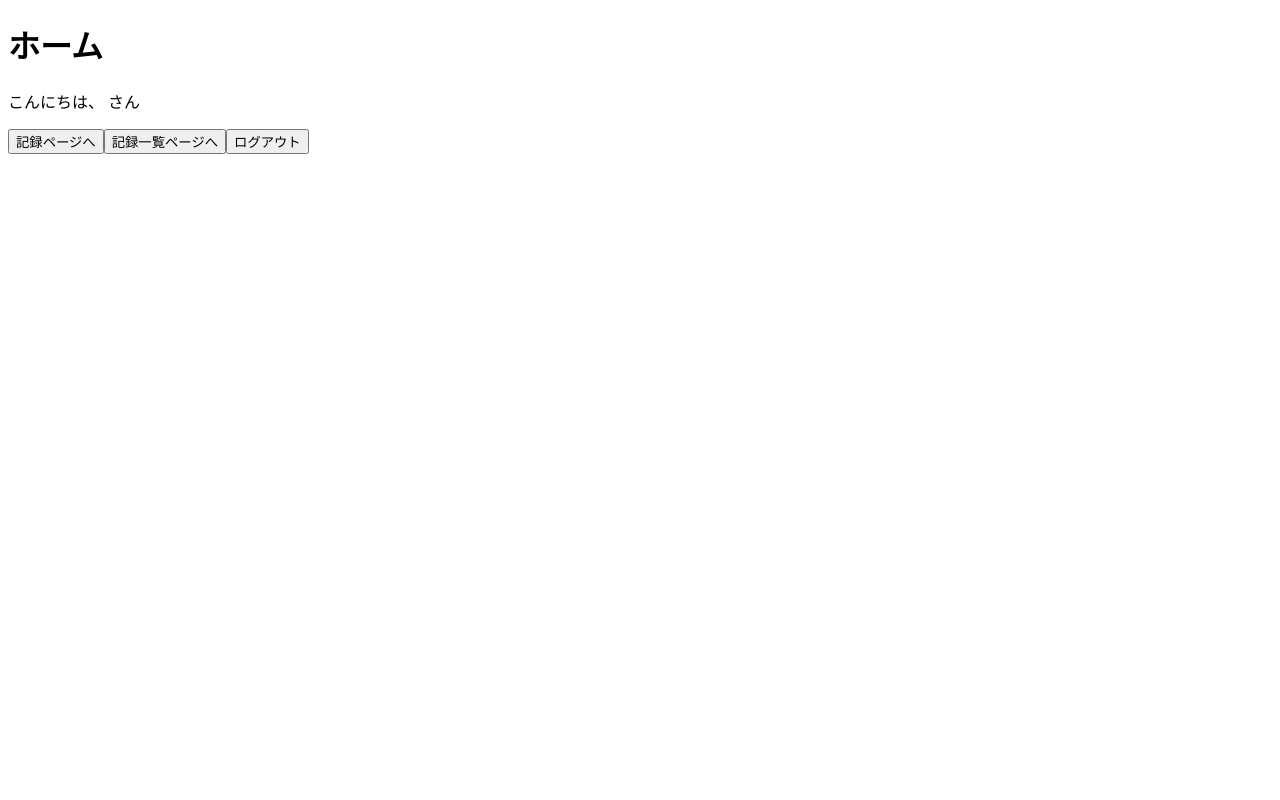
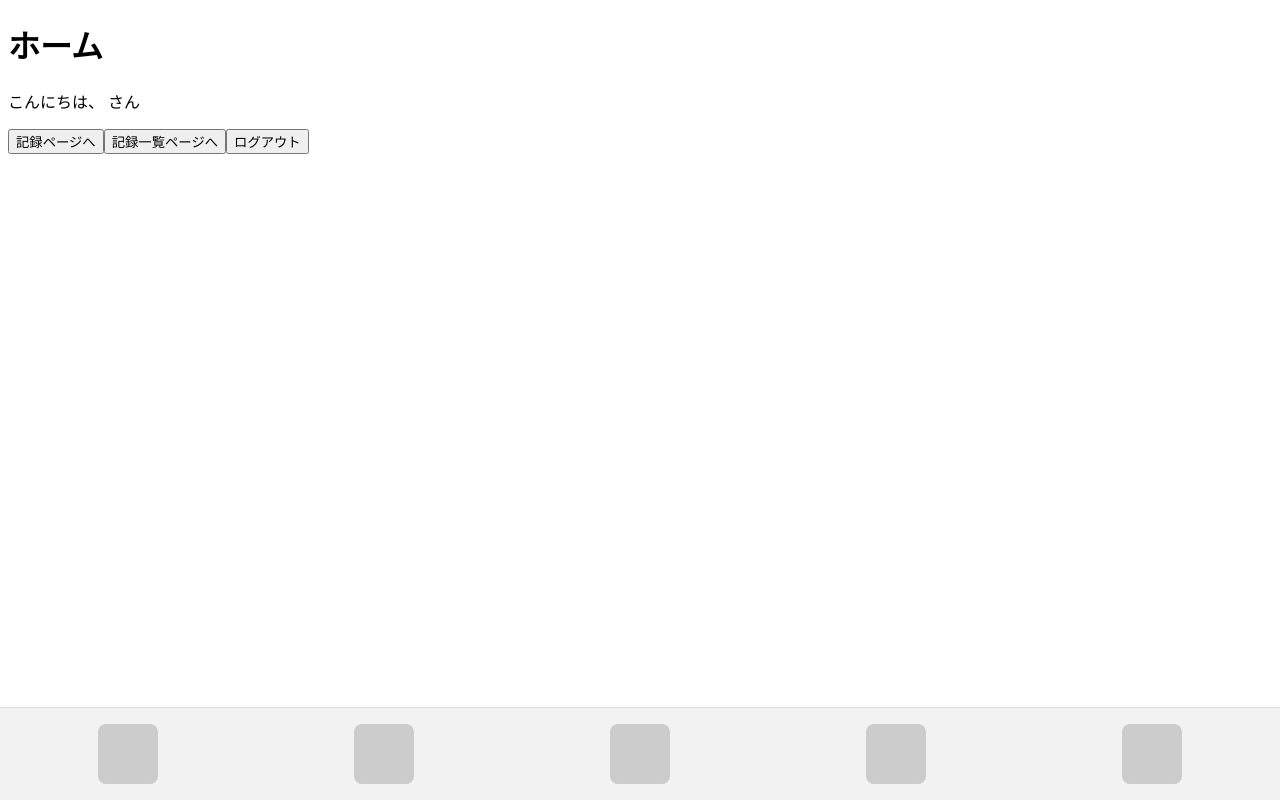
Before and after one commit to OkadaMiki/tokufuku, a Next.js app: page /home in a window 1280 px wide. Built offline with nearby package versions, Linux system fonts and the light colour scheme; no server answers; the database is empty; sample sign-in values are in the browser's storage.

Commit message:
フッターコンポーネント作成

```diff
--- a/package.json
+++ b/package.json
@@ -21,7 +21,9 @@
     "@types/node": "^20",
     "@types/react": "^19",
     "@types/react-dom": "^19",
-    "tailwindcss": "^4",
+    "autoprefixer": "^10.4.21",
+    "postcss": "^8.5.6",
+    "tailwindcss": "^4.1.16",
     "typescript": "^5"
   }
 }
--- a/src/app/home/page.tsx
+++ b/src/app/home/page.tsx
@@ -7,6 +7,7 @@ import { auth } from '@/lib/firebase';
 import LoadingMessage from "@/components/LoadingMessage";
 import PrimaryButton from "@/components/PrimaryButton";
 import { useAuthGuard } from "@/hooks/useAuthGuard";
+import FooterNav from '@/components/FooterNav';
 
 export default function HomePage() {
     const router = useRouter();
@@ -42,6 +43,7 @@ export default function HomePage() {
                     color="red"
                 />
             </div>
+            <FooterNav />
         </div>
     );
 }
--- a/src/app/list/page.tsx
+++ b/src/app/list/page.tsx
@@ -15,6 +15,7 @@ import {
 import LoadingMessage from "@/components/LoadingMessage";
 import { useAuthGuard } from "@/hooks/useAuthGuard";
 import styles from "./list.module.css";
+import Footer from "@/components/FooterNav";
 
 type RecordItem = {
     id: string;
@@ -126,6 +127,7 @@ export default function RecordListPage() {
                     );
                 })
             )}
+            <Footer />
         </div>
     );
 }
--- a/src/app/record/page.module.css
+++ b/src/app/record/page.module.css
@@ -1,5 +1,6 @@
 .page { display: grid; gap: 16px; padding: 12px; }
 .header { display: flex; justify-content: space-between; align-items: center; }
+
 .title { font-weight: 700; font-size: 18px; }
 .typeSwitch { display: flex; gap: 8px; }
 .typeBtn {
--- a/src/app/record/page.tsx
+++ b/src/app/record/page.tsx
@@ -9,6 +9,7 @@ import { TOKU_TREE, GOOD_TREE } from "@/constants/categories";
 import styles from "./page.module.css";
 import LoadingMessage from "@/components/LoadingMessage";
 import { useAuthGuard } from "@/hooks/useAuthGuard";
+import Footer from "@/components/FooterNav";
 
 
 
@@ -139,6 +140,7 @@ export default function RecordPage() {
                 </button>
                 {msg && <span className={styles.msg}>{msg}</span>}
             </section>
+            <Footer />
         </div>
     );
 
--- /dev/null
+++ b/src/components/Footer.module.css
@@ -0,0 +1,25 @@
+.footer {
+  position: fixed;
+  bottom: 0;
+  left: 0;
+  width: 100%;
+  padding: 16px 0;
+  height: 60px;
+  background: #f2f2f2;
+  display: flex;
+  justify-content: space-around;
+  align-items: center;
+  border-top: 1px solid #ddd;
+}
+
+.box {
+  width: 60px;
+  height: 60px;
+  background: #ccc;
+  border-radius: 8px;
+  transition: background 0.2s;
+}
+
+.box:hover {
+  background: #aaa;
+}
--- /dev/null
+++ b/src/components/FooterNav.tsx
@@ -0,0 +1,15 @@
+"use client";
+import Link from "next/link";
+import styles from "./Footer.module.css";
+
+export default function Footer() {
+  return (
+    <footer className={styles.footer}>
+      <Link href="/list" className={styles.box}></Link>
+      <Link href="/record" className={styles.box}></Link>
+      <Link href="/home" className={styles.box}></Link>
+      <Link href="#" className={styles.box}></Link>
+      <Link href="#" className={styles.box}></Link>
+    </footer>
+  );
+}
```
Also changed, not shown: 1 other file (tests, documents, lock files or other folders).
